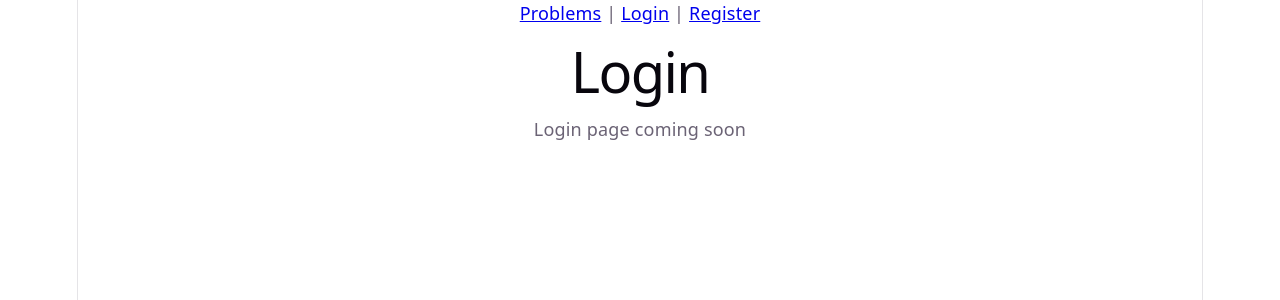
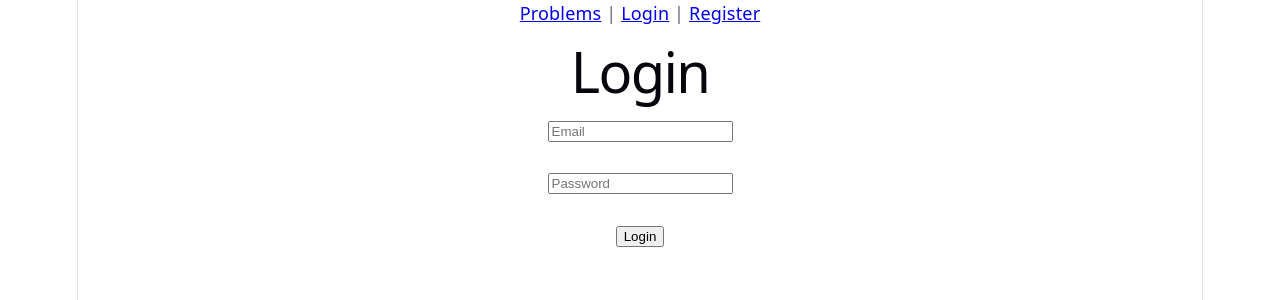
Before and after one commit to SinghSampreet04/CodeVision, a React app in the folder frontend/: page /login in a window 1280 px wide. Shown: the top 300 px of the page. Built offline with nearby package versions, Linux system fonts and the light colour scheme; the HTML template or start-up script is replaced by a standard one.

Commit message:
Implement frontend login

```diff
--- a/frontend/src/pages/Login.jsx
+++ b/frontend/src/pages/Login.jsx
@@ -1,12 +1,97 @@
+import { useState } from "react";
+import { loginUser } from "../services/api";
+
 function Login() {
+
+    const [email, setEmail] =
+        useState("");
+
+    const [password, setPassword] =
+        useState("");
+
+    const [message, setMessage] =
+        useState("");
+
+    async function handleSubmit(
+        event
+    ) {
+
+        event.preventDefault();
+
+        try {
+
+            const result =
+                await loginUser({
+                    email,
+                    password
+                });
+
+            localStorage.setItem(
+                "user",
+                JSON.stringify(result)
+            );
+
+            setMessage(
+                `Welcome ${result.username}`
+            );
+
+        } catch {
+
+            setMessage(
+                "Login failed"
+            );
+        }
+    }
 
     return (
         <div>
+
             <h1>Login</h1>
 
-            <p>
-                Login page coming soon
-            </p>
+            <form
+                onSubmit={
+                    handleSubmit
+                }
+            >
+
+                <div>
+                    <input
+                        type="email"
+                        placeholder="Email"
+                        value={email}
+                        onChange={(e) =>
+                            setEmail(
+                                e.target.value
+                            )
+                        }
+                    />
+                </div>
+
+                <br />
+
+                <div>
+                    <input
+                        type="password"
+                        placeholder="Password"
+                        value={password}
+                        onChange={(e) =>
+                            setPassword(
+                                e.target.value
+                            )
+                        }
+                    />
+                </div>
+
+                <br />
+
+                <button type="submit">
+                    Login
+                </button>
+
+            </form>
+
+            <p>{message}</p>
+
         </div>
     );
 }
--- a/frontend/src/services/api.js
+++ b/frontend/src/services/api.js
@@ -38,3 +38,32 @@ export async function registerUser(
 
     return response.json();
 }
+
+export async function loginUser(
+    credentials
+) {
+
+    const response =
+        await fetch(
+            `${API_URL}/auth/login`,
+            {
+                method: "POST",
+                headers: {
+                    "Content-Type":
+                        "application/json"
+                },
+                body: JSON.stringify(
+                    credentials
+                )
+            }
+        );
+
+    if (!response.ok) {
+
+        throw new Error(
+            "Login failed"
+        );
+    }
+
+    return response.json();
+}
```
